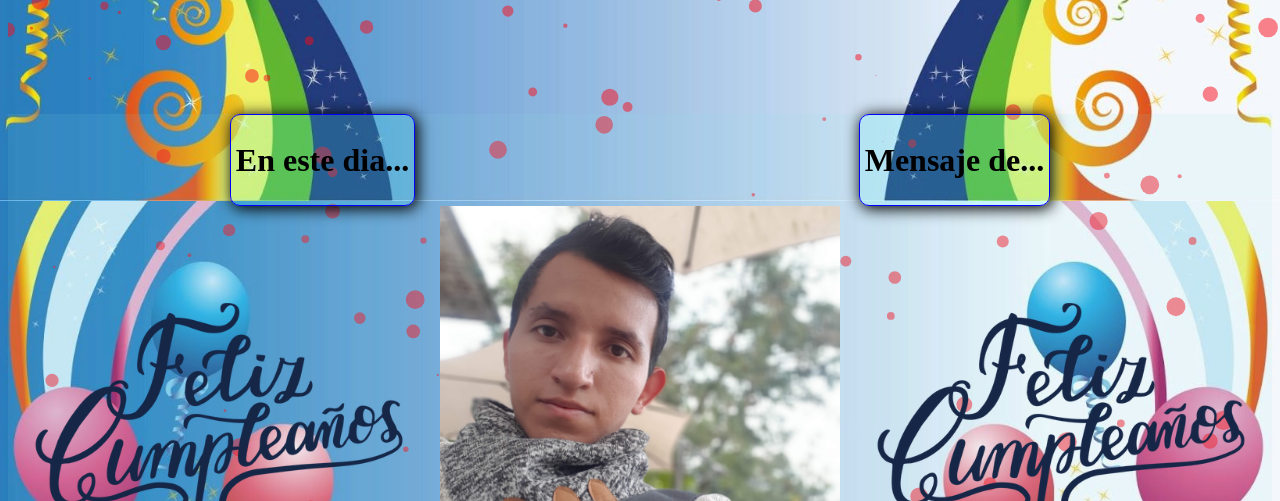
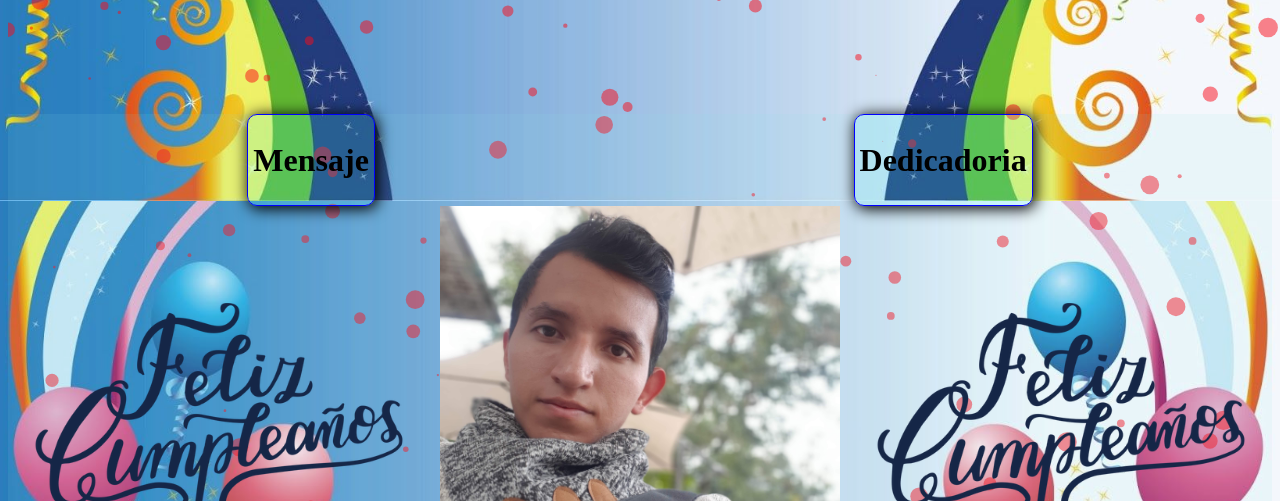
Before and after one commit to camiloguz23/tarjeta-virtual, a plain HTML site: page index.html in a window 1280 px wide. Shown: the part 599-1100 px from the top of the page. Drawn offline with Linux system fonts and the light colour scheme.

Commit message:
arreglos de los botones de mensaje

```diff
--- a/index.html
+++ b/index.html
@@ -13,7 +13,7 @@
 
     <div class="principal" >
         <div class="linea">
-            <div id="mensaje" class="color"> <h1>En este dia...</h1></div> <div id="usuario" class="color"><h1>Mensaje de...</h1></div>
+            <div id="mensaje" class="color"> <h1>Mensaje </h1></div> <div id="usuario" class="color"><h1>Dedicadoria</h1></div>
         </div>
         <div class="linea lineamovil">
             <!--<h1 class="cumple">feliz cumpleaños</h1>-->
```
